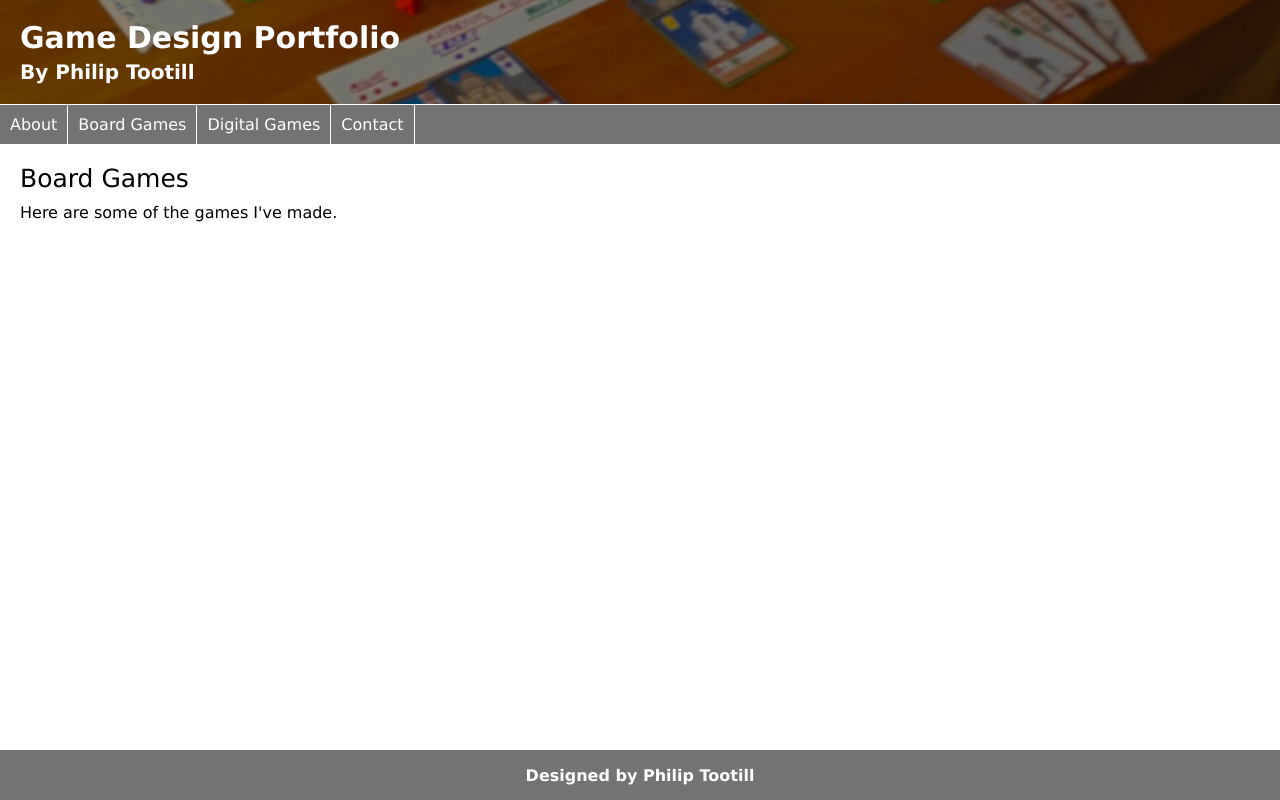
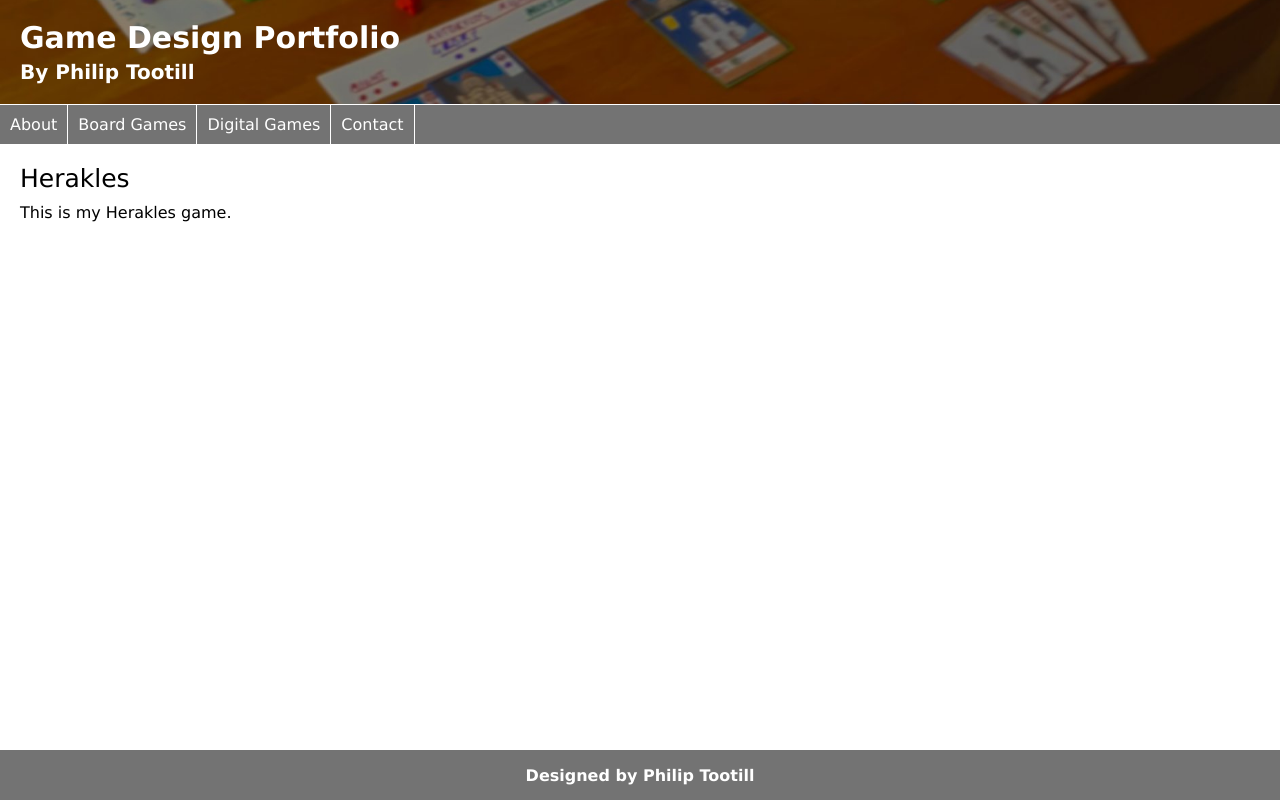
Before and after one commit to PhilipTootill/HomePage, a React (Create React App) app: page /board-games/herakles in a window 1280 px wide. Built offline with nearby package versions, Linux system fonts and the light colour scheme.

Commit message:
Board games page WIP

```diff
--- a/src/App.js
+++ b/src/App.js
@@ -8,7 +8,7 @@ import Header from './components/Header';
 import Footer from './components/Footer';
 import Menu from './components/Menu';
 import About from './pages/About';
-import BoardGames from './pages/BoardGames';
+import BoardGames from './pages/boardGames/BoardGames';
 import DigitalGames from './pages/DigitalGames';
 import Contact from './pages/Contact';
 import './App.css';
--- a/src/components/Menu.js
+++ b/src/components/Menu.js
@@ -16,7 +16,7 @@ function Menu() {
           <Link to="/about">About</Link>
         </li>
         <li className="menu-list-item">
-          <Link to="/board-games">Board Games</Link>
+          <Link to="/board-games/index">Board Games</Link>
         </li>
         <li className="menu-list-item">
           <Link to="/digital-games">Digital Games</Link>
--- /dev/null
+++ b/src/pages/boardGames/BoardGames.js
@@ -0,0 +1,23 @@
+import React from 'react';
+import {
+  BrowserRouter as Router,
+  Switch,
+  Route
+} from "react-router-dom";
+import Index from './Index';
+import Herakles from './Herakles';
+
+function BoardGames() {
+  return (
+    <Switch>
+      <Route path="/board-games/index">
+        <Index/>
+      </Route>
+      <Route path="/board-games/herakles">
+        <Herakles/>
+      </Route>
+  </Switch>
+  );
+}
+
+export default BoardGames;
--- /dev/null
+++ b/src/pages/boardGames/Herakles.js
@@ -0,0 +1,16 @@
+import React from 'react';
+
+function Herakles() {
+  return (
+    <div className="page-content">
+      <p className="page-title">Herakles</p>
+      <div className="page-section">
+        <p>
+          This is my Herakles game.
+        </p>
+      </div>
+    </div>
+  );
+}
+
+export default Herakles;
--- a/src/pages/BoardGames.js
+++ b/src/pages/boardGames/Index.js
@@ -1,6 +1,6 @@
 import React from 'react';
 
-function BoardGames() {
+function Index() {
   return (
     <div className="page-content">
       <p className="page-title">Board Games</p>
@@ -13,4 +13,4 @@ function BoardGames() {
   );
 }
 
-export default BoardGames;
+export default Index;
```
